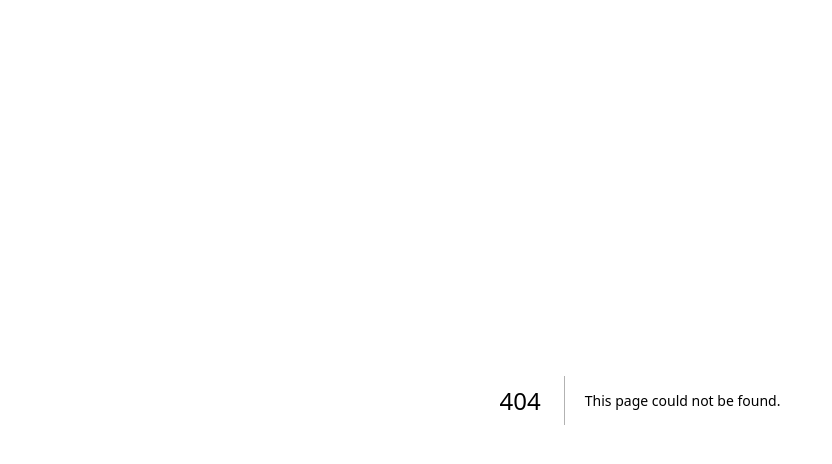
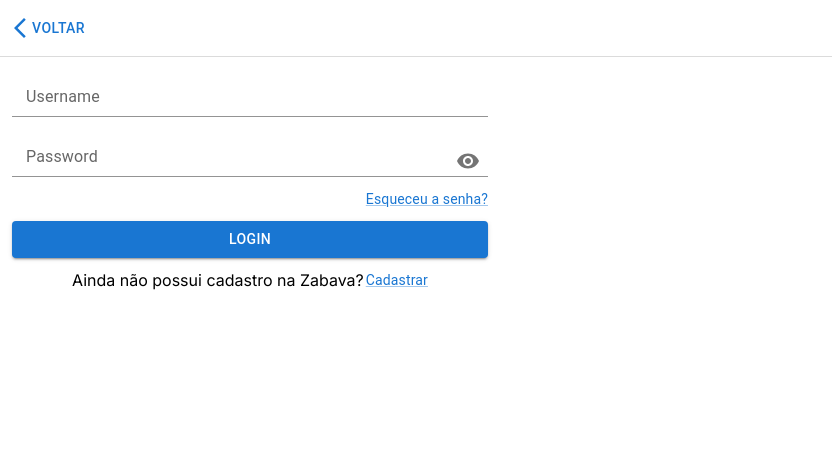
Before and after one commit to Closo99/Zabava-event-hub, a Next.js app in the folder zabava-app/: page /login in a window 1280 px wide. Before the commit this address had no page. Shown: the top 464 px of the page, without its empty margins (0-832 px from the left). Built offline with nearby package versions, Linux system fonts and the light colour scheme.

Commit message:
Creating login page
We have to make some adjustments while navigatin through pages yet.

```diff
--- a/zabava-app/src/app/globals.css
+++ b/zabava-app/src/app/globals.css
@@ -22,6 +22,7 @@ footer {
   margin-top: 42px;
   margin-bottom: 22px;
   margin-left: 12px;
+  background-color: #4D4D4D;
 }
 
 .footer-tittles {
--- /dev/null
+++ b/zabava-app/src/app/login/login.css
@@ -0,0 +1,62 @@
+
+html {
+    background-color: white;
+}
+
+.login-page-box {
+    background-color: white;
+}
+
+header {
+    display: flex;
+    min-height: 57px;
+    max-height: 57px;
+    border-bottom: 1px solid rgba(0, 0, 0, 0.14);
+    background-color: white;
+    align-items: center;
+    justify-content: space-between;
+}
+
+.go-back-button {
+    color: black;
+    text-transform: capitalize;
+}
+
+.form-container {
+    display: flex;
+    flex-direction: column;
+    min-width: 250px;
+    max-width: 500px;
+    gap: 12px;
+    padding: 12px;
+}
+
+.forgot-link {
+    color: #4D4D4D;
+    text-decoration: none;
+    font-weight: bold;
+    text-align: end;
+}
+
+.register-link {
+    color: #000000;
+    text-decoration: #000000;
+    text-decoration: underline;
+}
+
+.login-button {
+    background-color: #F16813;
+    border-radius: 0;
+    box-shadow: none;
+}
+
+.login-button:hover {
+    background-color: #F16813;
+}
+
+.login-bottom-div {
+    display: flex;
+    flex-wrap: nowrap;
+    gap: 2px;
+    justify-content: center;
+}
--- /dev/null
+++ b/zabava-app/src/app/login/page.tsx
@@ -0,0 +1,77 @@
+'use client'
+import React, { useState } from 'react';
+import { TextField, Button, FormControl, InputLabel, InputAdornment, IconButton, Input, Box, Link } from '@mui/material';
+import { Visibility, VisibilityOff } from '@mui/icons-material';
+import ArrowBackIosNewIcon from '@mui/icons-material/ArrowBackIosNew';
+import './login.css';
+import {useRouter } from 'next/navigation'
+
+interface LoginProps {
+    onLogin: (username: string, password: string) => void;
+}
+
+const Login: React.FC<LoginProps> = ({ onLogin }) => {
+    const [username, setUsername] = useState('');
+    const [password, setPassword] = useState('');
+    const [showPassword, setShowPassword] = useState(false);
+
+    const handleLogin = () => {
+        // Aqui você pode realizar a autenticação, por exemplo, fazendo uma chamada de API
+        onLogin(username, password);
+    };
+
+    const handleClickShowPassword = () => {
+        setShowPassword(!showPassword);
+    };
+
+    const handleMouseDownPassword = (event: React.MouseEvent<HTMLButtonElement>) => {
+        event.preventDefault();
+    };
+
+    const router = useRouter();
+
+    return (
+        <Box className='login-page-box'>
+            <header>
+                <Button className='go-back-button' variant='text' onClick={() => {router.push('/')}}><ArrowBackIosNewIcon />Voltar</Button>
+            </header>
+            <Box className='form-container'>
+            <FormControl className='username-box'>
+                <InputLabel htmlFor="standard-adornment-username">Username</InputLabel>
+                <Input
+                    id="standard-adornment-username"
+                    value={username}
+                    onChange={(e) => setUsername(e.target.value)}
+                />
+            </FormControl>
+            <FormControl className='password-box'>
+                <InputLabel htmlFor="standard-adornment-password">Password</InputLabel>
+                <Input
+                    id="standard-adornment-password"
+                    type={showPassword ? 'text' : 'password'}
+                    value={password}
+                    onChange={(e) => setPassword(e.target.value)}
+                    endAdornment={
+                        <InputAdornment position="end">
+                            <IconButton
+                                aria-label="toggle password visibility"
+                                onClick={handleClickShowPassword}
+                                onMouseDown={handleMouseDownPassword}
+                            >
+                                {showPassword ? <VisibilityOff /> : <Visibility />}
+                            </IconButton>
+                        </InputAdornment>
+                    }
+                />
+            </FormControl>
+            <Link className='forgot-link' href="#" variant="body2">Esqueceu a senha?</Link>
+            <Button className='login-button' variant="contained" onClick={handleLogin}>Login</Button>
+            <div className='login-bottom-div'>
+                <p>Ainda não possui cadastro na Zabava?</p><Link className='register-link' href="#" variant="body2">Cadastrar</Link>
+            </div>
+            </Box>
+        </Box>
+    );
+};
+
+export default Login;
--- a/zabava-app/src/app/page.css
+++ b/zabava-app/src/app/page.css
@@ -4,7 +4,7 @@
 /*all of the page*/
 
 html {
-    background-color: #4D4D4D
+    background-color: #4D4D4D;
 }
 
 .home-main {
```
